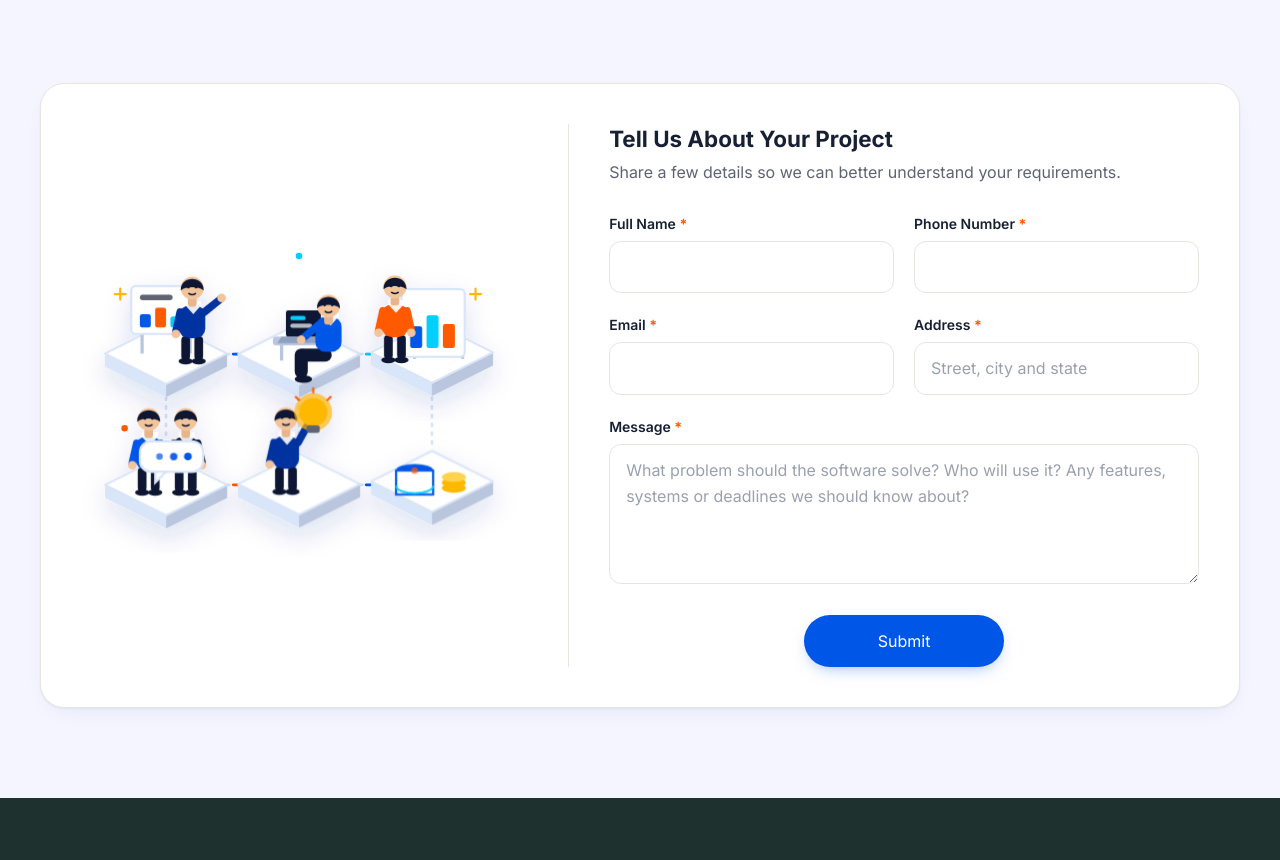
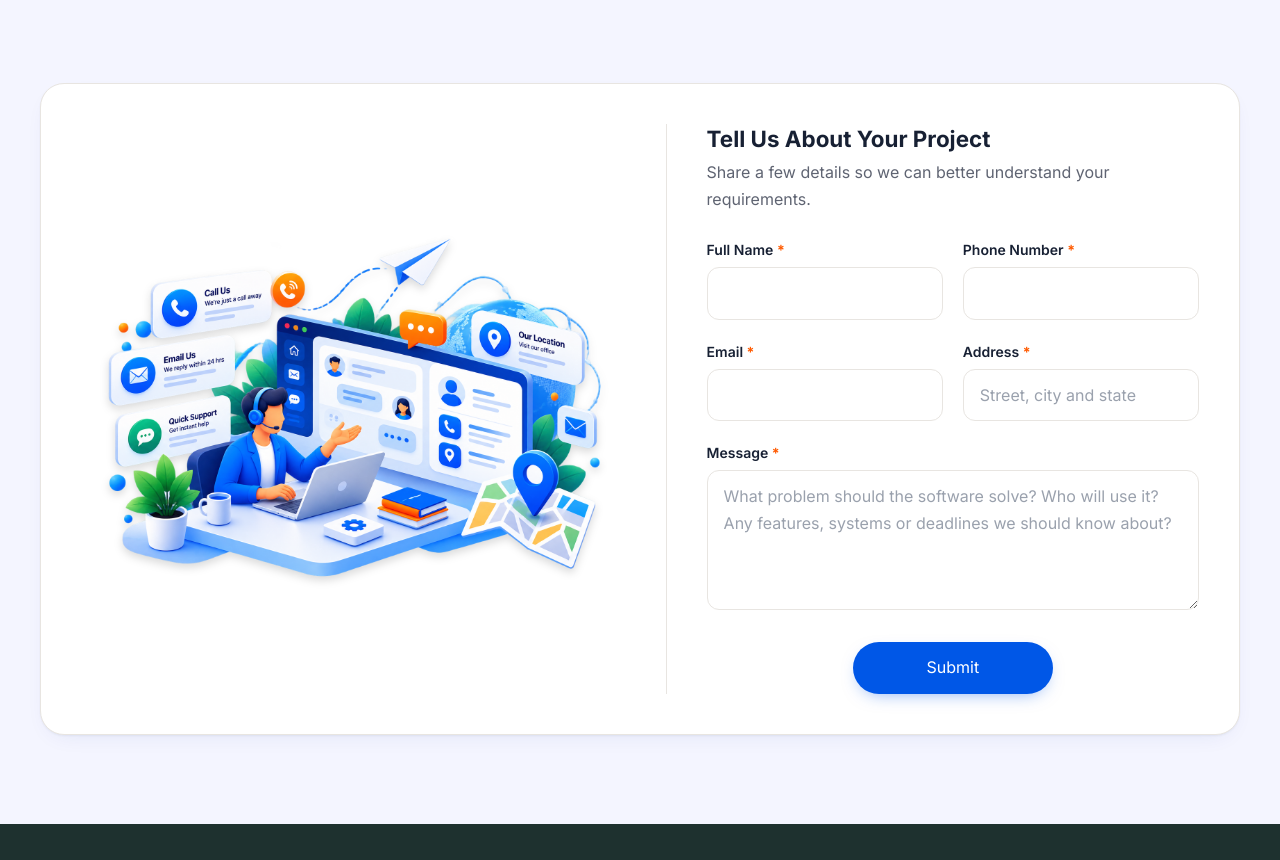
Before and after one commit to Lethinkj/marvel-softwares, a React (Vite) app: page /contact in a window 1280 px wide. Shown: the part 420-1280 px from the top of the page. Built offline with nearby package versions, Linux system fonts and the light colour scheme.

Commit message:
feat: replace ContactChatIllustration with new isometric image for enhanced visual appeal

```diff
--- a/src/pages/Contact.tsx
+++ b/src/pages/Contact.tsx
@@ -1,6 +1,5 @@
 import React, { useState, useId } from 'react'
 import Seo from '../components/Seo'
-import { ContactChatIllustration } from '../components/illustrations'
 import { CheckIcon } from '../components/Icons'
 import { siteConfig } from '../data/siteData'
 import { submitProjectInquiry } from '../utils/inquiryApi'
@@ -111,13 +110,18 @@ export const Contact: React.FC = () => {
         <div className="container">
           <div className="rounded-3xl bg-white p-6 sm:p-10" style={{ border: '1px solid var(--color-border)', boxShadow: 'var(--shadow-card)' }}>
           <div className="grid grid-cols-1 lg:grid-cols-12 items-center" style={{ gap: 'clamp(28px,4vw,56px)' }}>
-            {/* Illustration (left on desktop) */}
-            <div className="order-2 lg:order-1 lg:col-span-5 w-full max-w-md mx-auto lg:max-w-none">
-              <ContactChatIllustration className="w-full h-auto" />
+            {/* Illustration / Image (left on desktop) */}
+            <div className="order-2 lg:order-1 lg:col-span-6 w-full max-w-lg mx-auto lg:max-w-none flex items-center justify-center">
+              <img
+                src="/Isometric Software Teamwork Workspace.png"
+                alt="Isometric Software Teamwork Workspace"
+                className="w-full h-auto max-w-[580px] lg:max-w-full object-contain drop-shadow-lg transition-transform duration-300 hover:scale-[1.02]"
+                loading="lazy"
+              />
             </div>
 
             {/* Form (right on desktop, first on mobile) */}
-            <div className="order-1 lg:order-2 lg:col-span-7 lg:pl-10 lg:border-l" style={{ borderColor: 'var(--color-border)' }}>
+            <div className="order-1 lg:order-2 lg:col-span-6 lg:pl-8 xl:pl-10 lg:border-l" style={{ borderColor: 'var(--color-border)' }}>
               {isSubmitted ? (
                 <div role="status" aria-live="polite" className="text-center" style={{ paddingBlock: 32 }}>
                   <span
```
Also changed, not shown: public/Isometric Software Teamwork Workspace.png (added), public/marvel-softwares-logo-removebg-preview.png (deleted).
